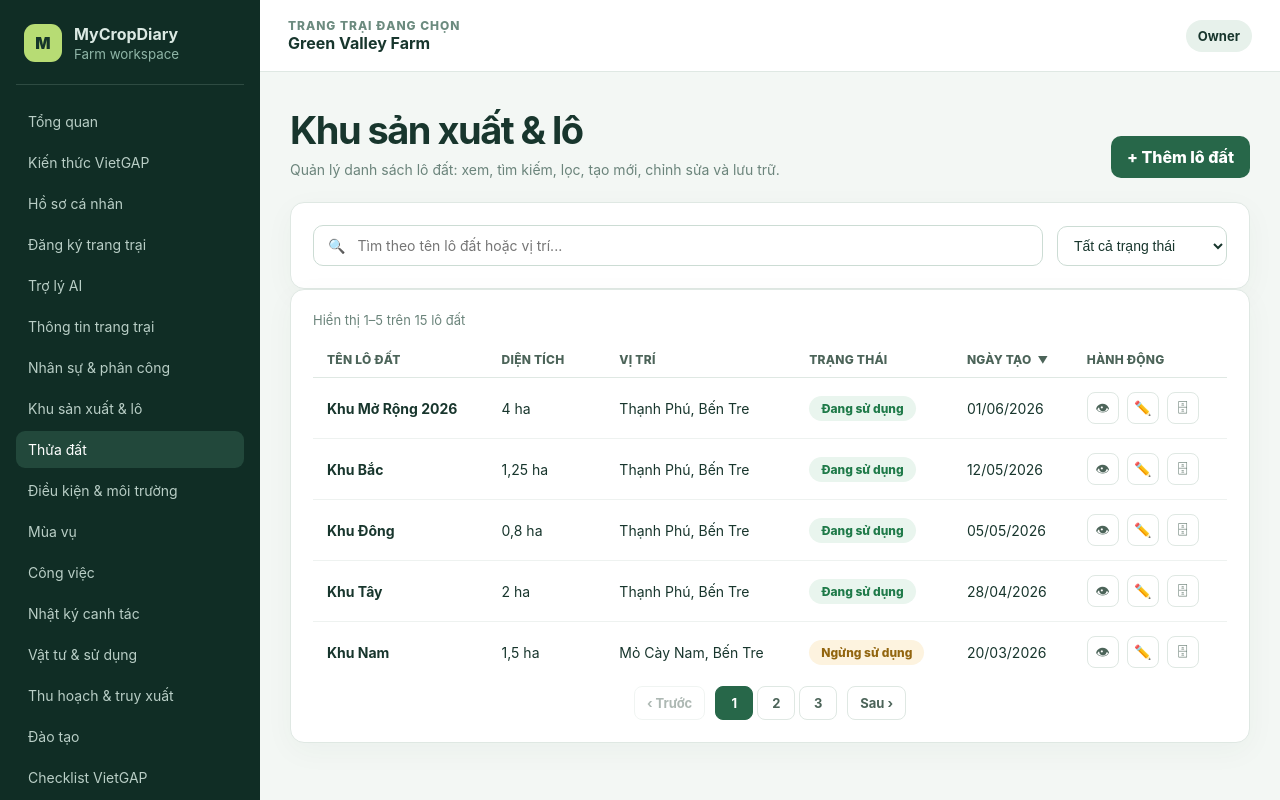
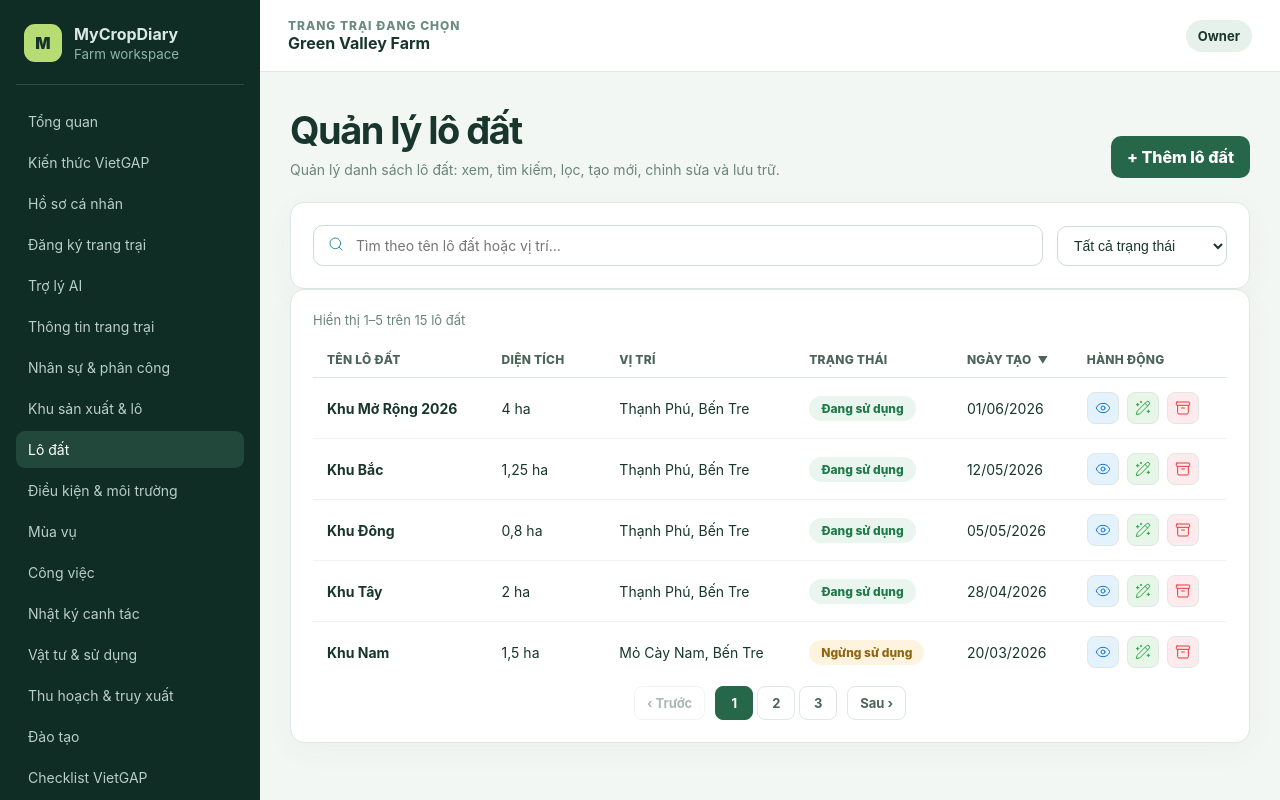
Before and after one commit to HieuCE180575/MyCropDiary_FE, a React (Vite) app: page /land-plots in a window 1280 px wide. Built offline with nearby package versions, Linux system fonts and the light colour scheme.

Commit message:
feat(land-plots): fix ui icon and colors

```diff
--- a/package.json
+++ b/package.json
@@ -10,6 +10,7 @@
     "typecheck": "tsc -b --pretty false"
   },
   "dependencies": {
+    "lucide-react": "^1.49.0",
     "react": "^19.2.0",
     "react-dom": "^19.2.0",
     "react-router-dom": "^7.18.1"
--- a/src/app/routes/moduleDefinitions.ts
+++ b/src/app/routes/moduleDefinitions.ts
@@ -8,7 +8,7 @@ export const moduleDefinitions: ModuleDefinition[] = [
   { key: 'farm', path: 'farm', title: 'Thông tin trang trại', ucRange: 'UC-13', group: 'farm' },
   { key: 'members', path: 'members', title: 'Nhân sự & phân công', ucRange: 'UC-14–15, 33–34', group: 'farm' },
   { key: 'production', path: 'production-areas', title: 'Khu sản xuất & lô', ucRange: 'UC-16', group: 'production' },
-  { key: 'plot', path: 'land-plots', title: 'Thửa đất', ucRange: 'UC-17', group: 'production' },
+  { key: 'plot', path: 'land-plots', title: 'Lô đất', ucRange: 'UC-17', group: 'production' },
   { key: 'environment', path: 'environment', title: 'Điều kiện & môi trường', ucRange: 'UC-18–21', group: 'production' },
   { key: 'seasons', path: 'crop-seasons', title: 'Mùa vụ', ucRange: 'UC-22', group: 'operations' },
   { key: 'tasks', path: 'tasks', title: 'Công việc', ucRange: 'UC-23', group: 'operations' },
--- a/src/features/plots/components/PlotFilterBar.tsx
+++ b/src/features/plots/components/PlotFilterBar.tsx
@@ -1,3 +1,4 @@
+import { Search, X } from 'lucide-react';
 import { PLOT_STATUS_FILTER_OPTIONS } from '../constants';
 import type { PlotStatus } from '../types';
 
@@ -12,7 +13,9 @@ export function PlotFilterBar({ searchValue, onSearchChange, status, onStatusCha
   return (
     <div className="plot-filter-bar">
       <div className="search-input">
-        <span className="search-icon" aria-hidden="true">🔍</span>
+        <span className="search-icon" aria-hidden="true">
+          <Search size={16} color="#2a8ca7" strokeWidth={1.5} />
+          </span>
         <input
           type="search"
           value={searchValue}
@@ -20,11 +23,11 @@ export function PlotFilterBar({ searchValue, onSearchChange, status, onStatusCha
           placeholder="Tìm theo tên lô đất hoặc vị trí..."
           aria-label="Tìm kiếm lô đất"
         />
-        {searchValue ? (
-          <button type="button" className="search-clear" aria-label="Xoá tìm kiếm" onClick={() => onSearchChange('')}>
-            ✕
-          </button>
-        ) : null}
+        {/* {searchValue ? (
+          // <button type="button"  aria-label="Xoá tìm kiếm" onClick={() => onSearchChange('')}>
+
+          // </button>
+        ) : null} */}
       </div>
 
       <label className="plot-status-select">
--- a/src/features/plots/components/PlotForm.tsx
+++ b/src/features/plots/components/PlotForm.tsx
@@ -9,6 +9,7 @@ import {
 } from '../constants';
 import { hasPlotFormErrors, validatePlotForm } from '../validation';
 import type { PlotFormErrors, PlotFormValues } from '../types';
+import { ImagePlus } from 'lucide-react';
 
 const EMPTY_VALUES: PlotFormValues = {
   plotName: '',
@@ -115,7 +116,7 @@ export function PlotForm({
   return (
     <>
       <nav className="breadcrumb" aria-label="Breadcrumb">
-        <Link to="/land-plots">Khu sản xuất &amp; lô</Link>
+        <Link to="/land-plots">Lô đất</Link>
         <span>›</span>
         <span>{breadcrumbLabel}</span>
       </nav>
@@ -232,7 +233,7 @@ export function PlotForm({
               className="file-input-hidden"
             />
             <label htmlFor="plot-cover-image-input" className="file-dropzone-label">
-              <span>🖼️ Chọn ảnh lô đất</span>
+              <span><ImagePlus size={16} strokeWidth={1.5} style={{ marginBottom: "-3px" }} /> Chọn ảnh lô đất</span>
               <span className="file-dropzone-hint">
                 Tối đa {MAX_PLOT_COVER_IMAGE_SIZE_MB}MB ({ACCEPTED_PLOT_IMAGE_EXTENSIONS.join(', ')})
               </span>
--- a/src/features/plots/components/PlotTable.tsx
+++ b/src/features/plots/components/PlotTable.tsx
@@ -2,6 +2,7 @@ import { Link } from 'react-router-dom';
 import { StatusBadge } from '../../../shared/components/StatusBadge';
 import { PLOT_STATUS_LABEL, PLOT_STATUS_TONE } from '../constants';
 import type { Plot, PlotSortField, SortDirection } from '../types';
+import { PencilSparkles, Eye, Archive, Undo2 } from 'lucide-react';
 
 interface PlotTableProps {
   plots: Plot[];
@@ -86,19 +87,19 @@ export function PlotTable({
                   <div className="table-actions">
                     <Link
                       to={`/land-plots/${plot.plotId}`}
-                        className="icon-button"
+                      className="icon-button view-button"
                       aria-label={`Xem ${plot.plotName}`}
                       title="Xem chi tiết"
                     >
-                        👁
+                      <Eye size={16} strokeWidth={1.5} />
                     </Link>
                     <Link
                       to={`/land-plots/${plot.plotId}/edit`}
-                        className="icon-button"
+                      className="icon-button edit-button"
                       aria-label={`Sửa ${plot.plotName}`}
                       title="Chỉnh sửa"
                     >
-                        ✏️
+                      <PencilSparkles size={16} strokeWidth={1.5} />
                     </Link>
                     {plot.status === 'archived' ? (
                       <button
@@ -108,17 +109,17 @@ export function PlotTable({
                         title="Khôi phục"
                         onClick={() => onRestore(plot)}
                       >
-                          ↺
+                        <Undo2 size={16} strokeWidth={1.5} />
                       </button>
                     ) : (
                       <button
                         type="button"
-                          className="icon-button"
+                        className="icon-button delete-button"
                         aria-label={`Lưu trữ ${plot.plotName}`}
                         title="Lưu trữ"
                         onClick={() => onArchive(plot)}
                       >
-                          🗄
+                        <Archive size={16} strokeWidth={1.5} />
                       </button>
                     )}
                   </div>
--- a/src/pages/PlotDetailPage.tsx
+++ b/src/pages/PlotDetailPage.tsx
@@ -7,6 +7,7 @@ import { useArchivePlot } from '../features/plots/hooks/useArchivePlot';
 import { PLOT_STATUS_LABEL, PLOT_STATUS_TONE } from '../features/plots/constants';
 import { fetchPlotById, fetchPlotSeasons, restorePlot } from '../features/plots/plotService';
 import type { Plot, PlotSeasonSummary } from '../features/plots/types';
+import { Archive, SquarePen, Undo2 } from 'lucide-react';
 
 function formatDateTime(iso: string): string {
   return new Date(iso).toLocaleString('vi-VN', { dateStyle: 'medium', timeStyle: 'short' });
@@ -109,23 +110,23 @@ export function PlotDetailPage() {
       <div className="page-heading">
         <div>
           <nav className="breadcrumb" aria-label="Breadcrumb">
-            <Link to="/land-plots">Khu sản xuất &amp; lô</Link>
+            <Link to="/land-plots">Lô đất</Link>
             <span>›</span>
             <span>{plot.plotName}</span>
           </nav>
           <h1>Chi tiết lô đất</h1>
         </div>
         <div className="farm-registration-actions">
-          <Link to={`/land-plots/${plot.plotId}/edit`} className="ghost-button">
-            ✏️ Chỉnh sửa
+          <Link to={`/land-plots/${plot.plotId}/edit`} className="ghost-button edit-button">
+            Chỉnh sửa <SquarePen style={{ marginBottom: "-3px" }} size={16} strokeWidth={1.5} />
           </Link>
           {plot.status === 'archived' ? (
-            <button type="button" className="primary-button" onClick={handleRestore}>
-              ↺ Khôi phục
+            <button type="button" className="primary-button edit-button" onClick={handleRestore}>
+              Khôi phục <Undo2 size={16} strokeWidth={1.5} style={{ marginBottom: "-3px" }}/>
             </button>
           ) : (
-            <button type="button" className="danger-button" onClick={() => requestArchive(plot)}>
-              🗄 Lưu trữ
+            <button type="button" className="danger-button delete-button" onClick={() => requestArchive(plot)}>
+              Lưu trữ <Archive size={16} style={{ marginBottom: "-3px" }} strokeWidth={1.5} />
             </button>
           )}
         </div>
--- a/src/pages/PlotFormPage.tsx
+++ b/src/pages/PlotFormPage.tsx
@@ -94,13 +94,13 @@ export function PlotFormPage({ mode }: PlotFormPageProps) {
     <section>
       <PlotForm
         title={mode === 'edit' ? 'Chỉnh sửa lô đất' : 'Thêm lô đất'}
-        breadcrumbLabel={mode === 'edit' && plot ? `${plot.plotName} › Chỉnh sửa` : 'Thêm lô đất'}
+        breadcrumbLabel={mode === 'edit' && plot ? `Chỉnh sửa` : 'Thêm lô đất'}
         initialValues={mode === 'edit' && plot ? plotToFormValues(plot) : undefined}
         initialCoverImageUrl={plot?.coverImageUrl}
         submitting={submitting}
         submitError={submitError}
         submitLabel={mode === 'edit' ? 'Lưu thay đổi' : 'Lưu lô đất'}
-        cancelHref={mode === 'edit' && plotId ? `/land-plots/${plotId}` : '/land-plots'}
+        cancelHref={mode === 'edit' && plotId ? `/land-plots` : '/land-plots'}
         onSubmit={handleSubmit}
       />
     </section>
--- a/src/pages/PlotsListPage.tsx
+++ b/src/pages/PlotsListPage.tsx
@@ -107,7 +107,7 @@ export function PlotsListPage() {
     <section>
       <div className="page-heading">
         <div>
-          <h1>Khu sản xuất &amp; lô</h1>
+          <h1>Quản lý lô đất</h1>
           <p className="page-subtitle">Quản lý danh sách lô đất: xem, tìm kiếm, lọc, tạo mới, chỉnh sửa và lưu trữ.</p>
         </div>
         <Link to="/land-plots/new" className="primary-button">
--- a/src/styles/global.css
+++ b/src/styles/global.css
@@ -434,9 +434,46 @@ p {
 }
 
 .icon-button:hover {
-  border-color: #397a5e;
-  color: #276749;
+  color: #359367;
   background: #f1f8f3;
+}
+
+/* Edit */
+.edit-button {
+  background-color: #e8f5e9;
+  color: #2aa743;
+}
+
+.edit-button:hover {
+  background-color: #53e26f;
+  color: white;
+}
+
+.primary-button:hover {
+  background-color: #044d13;
+  color: white;
+}
+
+/* Delete */
+.delete-button {
+  background-color: #ffebee;
+  color: #e53935;
+}
+
+.delete-button:hover {
+  background-color: #e53935;
+  color: white;
+}
+
+/* View */
+.view-button {
+  background-color: #e3f2fd;
+  color: #1976d2;
+}
+
+.view-button:hover {
+  background-color: #1976d2;
+  color: white;
 }
 
 /* ---------- Plot filter bar ---------- */
@@ -596,8 +633,7 @@ p {
   border: 0;
   border-radius: 10px;
   padding: 11px 16px;
-  background: #c53030;
-  color: #fff;
+  color: hsl(0, 77%, 48%);
   font-weight: 800;
   cursor: pointer;
 }
@@ -636,6 +672,15 @@ p {
   outline: none;
   font-family: inherit;
   resize: vertical;
+}
+
+.form-field select {
+  border: 1px solid #ccdcd4;
+  border-radius: 10px;
+  padding: 11px 10px;
+  background: #fff;
+  color: #18362d;
+  outline: none;
 }
 
 .form-field input:focus,
@@ -1293,4 +1338,7 @@ p {
     flex-direction: column;
     align-items: stretch;
   }
+
+  /* Shared styling */
+
 }
```
Also changed, not shown: 1 other file (tests, documents, lock files or other folders). Lines whose indentation alone changed are shown as unchanged.
